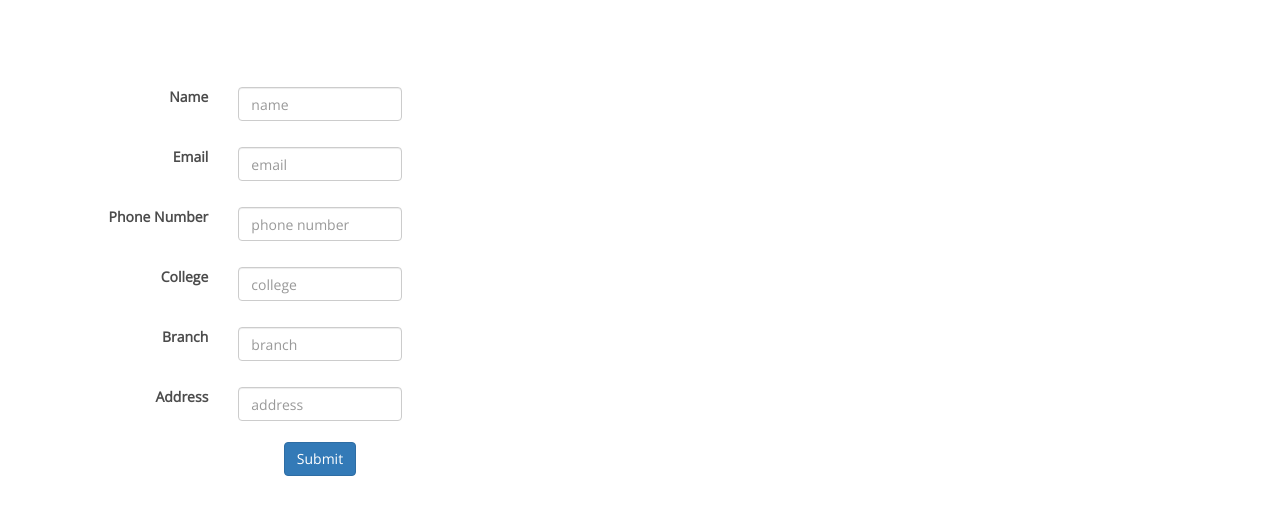
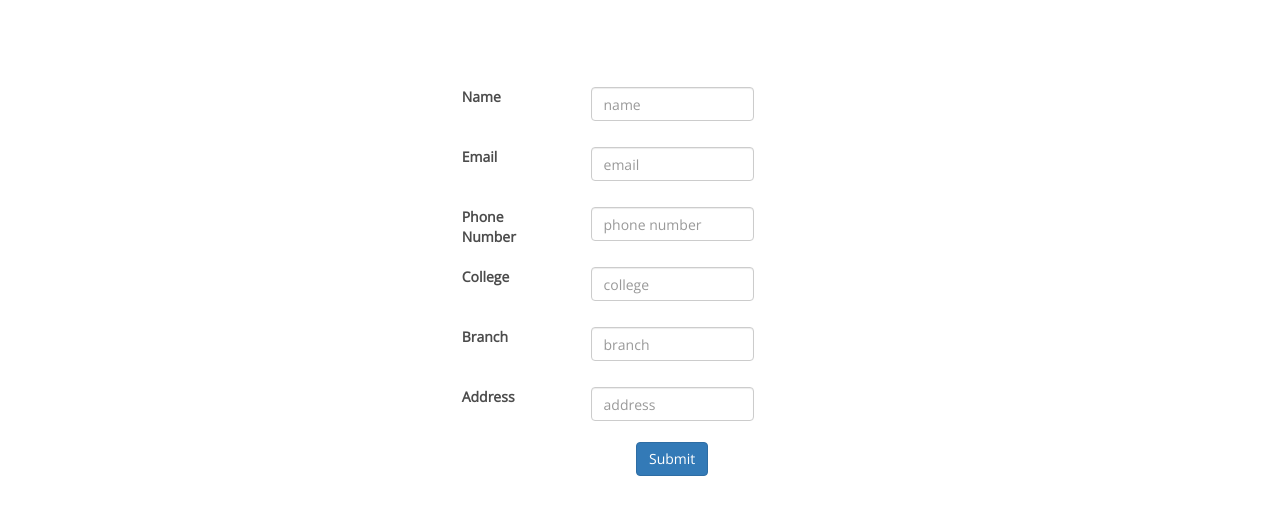
Before and after one commit to hemu2253/Quest, a plain HTML site: page registration.html in a window 1280 px wide. Shown: the part 174-688 px from the top of the page. Drawn offline with nearby package versions, Linux system fonts and the light colour scheme.

Commit message:
Update
Changes in styling

```diff
--- a/registration.html
+++ b/registration.html
@@ -38,35 +38,35 @@
             </div>
 
             <div class="content">
-                <div class="col-md-4">
+                <div class="col-md-4 col-md-offset-4">
                     <div class="form-group">
-                        <label class="col-md-6 col-xs-6 control-label" align="right" for="textinput">Name</label>
+                        <label class="col-md-4 col-xs-6 control-label" align="left" for="textinput">Name</label>
                         <div class="col-md-6">
                             <input id="textinput" name="textinput" type="text" placeholder="name" class="form-control input-md">
                         </div><br><br><br>
-                        <label class="col-md-6 col-xs-6 control-label" align="right" for="textinput">Email</label>
+                        <label class="col-md-4 col-xs-6 control-label" align="left" for="textinput">Email</label>
                         <div class="col-md-6">
                             <input id="textinput" name="textinput" type="text" placeholder="email" class="form-control input-md">
                         </div><br><br><br>
-                        <label class="col-md-6 col-xs-6 control-label" align="right" for="textinput">Phone Number</label>
+                        <label class="col-md-4 col-xs-6 control-label" align="left" for="textinput">Phone Number</label>
                         <div class="col-md-6">
                             <input id="textinput" name="textinput" type="text" placeholder="phone number" class="form-control input-md">
                         </div><br><br><br>
-                        <label class="col-md-6 col-xs-6 control-label" align="right" for="textinput">College</label>
+                        <label class="col-md-4 col-xs-6 control-label" align="left" for="textinput">College</label>
                         <div class="col-md-6">
                             <input id="textinput" name="textinput" type="text" placeholder="college" class="form-control input-md">
                         </div><br><br><br>
-                        <label class="col-md-6 col-xs-6 control-label" align="right" for="textinput">Branch</label>
+                        <label class="col-md-4 col-xs-6 control-label" align="left" for="textinput">Branch</label>
                         <div class="col-md-6">
                             <input id="textinput" name="textinput" type="text" placeholder="branch" class="form-control input-md">
                         </div><br><br><br>
-                        <label class="col-md-6 col-xs-6 control-label" align="right" for="textinput">Address</label>
+                        <label class="col-md-4 col-xs-6 control-label" align="left" for="textinput">Address</label>
                         <div class="col-md-6">
                             <input id="textinput" name="textinput" type="text" placeholder="address" class="form-control input-md">
                         </div>
                     </div><br><br>
                     <div class="form-group">
-                        <label class="col-md-6 control-label" for="singlebutton"></label>
+                        <label class="col-md-4 control-label" for="singlebutton"></label>
                         <div class="col-md-6 control-label">
                             <a href="./instructions.html"><button id="singlebutton" name="singlebutton" class="btn btn-primary">Submit</button></a>
                         </div>
```
